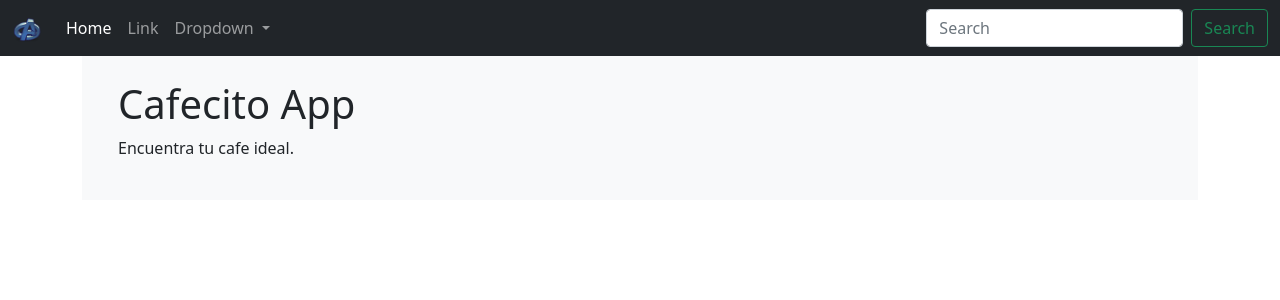
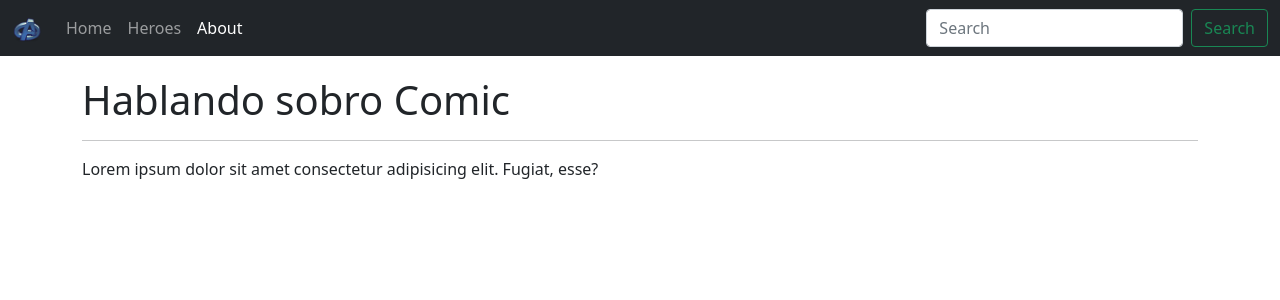
Before and after one commit to daosorios/Angular-02spa, an Angular app: page /about in a window 1280 px wide. Before the commit this address led to /home. Shown: the top 300 px of the page. Built offline with nearby package versions, Linux system fonts and the light colour scheme.

Commit message:
Ruta- routerLink

```diff
--- a/src/app/app.component.html
+++ b/src/app/app.component.html
@@ -1,7 +1,7 @@
 <app-navbar></app-navbar>
 
 <!-- renderizar la ruta que realizamos del home.component.html home-->
-<div class="container">
+<div class="container main-container">
 
     <router-outlet></router-outlet>
 
--- a/src/app/app.routes.ts
+++ b/src/app/app.routes.ts
@@ -1,12 +1,16 @@
 
 import { RouterModule, Routes } from '@angular/router';
 import { HomeComponent } from './components/home/home.component'
+import { AboutComponent } from './components/about/about.component'
+import { HeroesComponent } from './components/heroes/heroes.component'
 
 
 
 const APP_ROUTES : Routes = [
 //los path para la direccion, se deben importar en el app.module en la seccion imports
   { path: 'home', component: HomeComponent },
+  { path: 'about', component: AboutComponent },
+  { path: 'heroes', component: HeroesComponent },
   { path: '**', pathMatch:'full' , redirectTo:'home' }
 ];
 
--- a/src/app/components/about/about.component.html
+++ b/src/app/components/about/about.component.html
@@ -1 +1,3 @@
-<p>about works!</p>
+<h1 class="animated fadeIn fast"> Hablando sobro Comic</h1>
+<hr>
+<p class="animated fadeIn">Lorem ipsum dolor sit amet consectetur adipisicing elit. Fugiat, esse?</p>
--- a/src/app/components/home/home.component.html
+++ b/src/app/components/home/home.component.html
@@ -1,4 +1,4 @@
-<div class="bg-light p-4">
+<div class="bg-light p-4 animated fadeIn fast ">
     <div class="container">
         <h1>Cafecito App</h1>
         <p>Encuentra tu cafe ideal.</p>
--- a/src/app/components/shared/navbar/navbar.component.html
+++ b/src/app/components/shared/navbar/navbar.component.html
@@ -8,22 +8,15 @@
       </button>
       <div class="collapse navbar-collapse" id="navbarSupportedContent">
         <ul class="navbar-nav me-auto mb-2 mb-lg-0">
-          <li class="nav-item">
-            <a class="nav-link active" aria-current="page" href="#">Home</a>
+           <!-- el routerlink es para redireccionar al path del approuter // router link active para darle el estilo a la ubicacion -->
+          <li class="nav-item"  >
+           <a class="nav-link " routerLinkActive="active" [routerLink]="['home']">Home</a>
           </li>
-          <li class="nav-item">
-            <a class="nav-link" href="#">Link</a>
+          <li class="nav-item" >
+            <a class="nav-link" routerLinkActive="active"  [routerLink]="['heroes']">Heroes</a>
           </li>
-          <li class="nav-item dropdown">
-            <a class="nav-link dropdown-toggle" href="#" id="navbarDropdown" role="button" data-bs-toggle="dropdown" aria-expanded="false">
-              Dropdown
-            </a>
-            <ul class="dropdown-menu" aria-labelledby="navbarDropdown">
-              <li><a class="dropdown-item" href="#">Action</a></li>
-              <li><a class="dropdown-item" href="#">Another action</a></li>
-              <li><hr class="dropdown-divider"></li>
-              <li><a class="dropdown-item" href="#">Something else here</a></li>
-            </ul>
+          <li class="nav-item" >
+            <a class="nav-link" routerLinkActive="active"  [routerLink]="['about']">About</a>
           </li>
         </ul>
         <form class="d-flex">
--- a/src/styles.css
+++ b/src/styles.css
@@ -1 +1,32 @@
-/* You can add global styles to this file, and also import other style files */
+.main-container{
+    margin-top: 20px;
+}
+
+/* Animaciones  */
+.animated {
+  -webkit-animation-duration: 1s;
+  animation-duration: 1s;
+  -webkit-animation-fill-mode: both;
+  animation-fill-mode: both;
+}
+
+.fast {
+  -webkit-animation-duration: 0.4s;
+  animation-duration: 0.4s;
+  -webkit-animation-fill-mode: both;
+  animation-fill-mode: both;
+}
+
+@keyframes fadeIn {
+  from {
+    opacity: 0;
+  }
+
+  to {
+    opacity: 1;
+  }
+}
+
+.fadeIn {
+  animation-name: fadeIn;
+}
```
